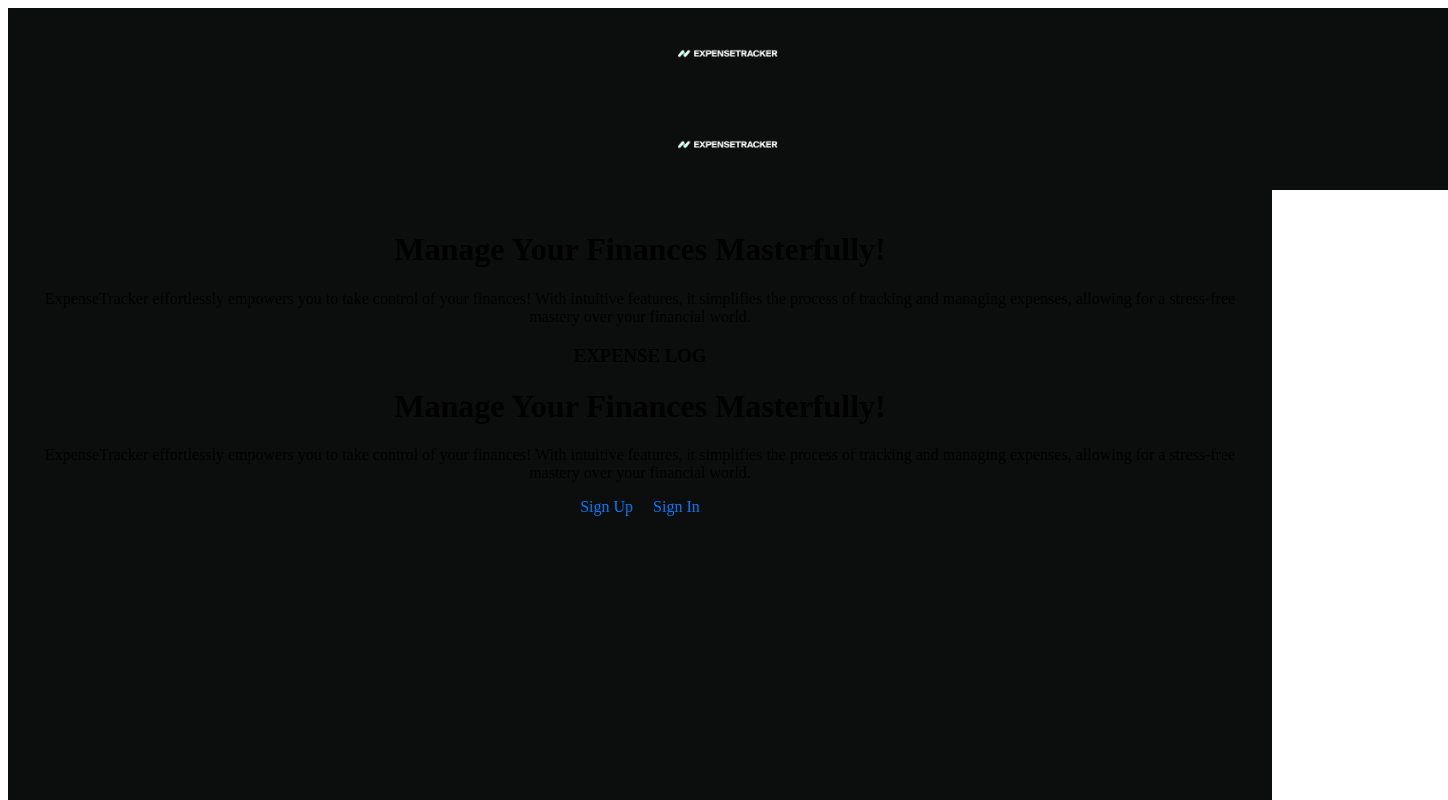
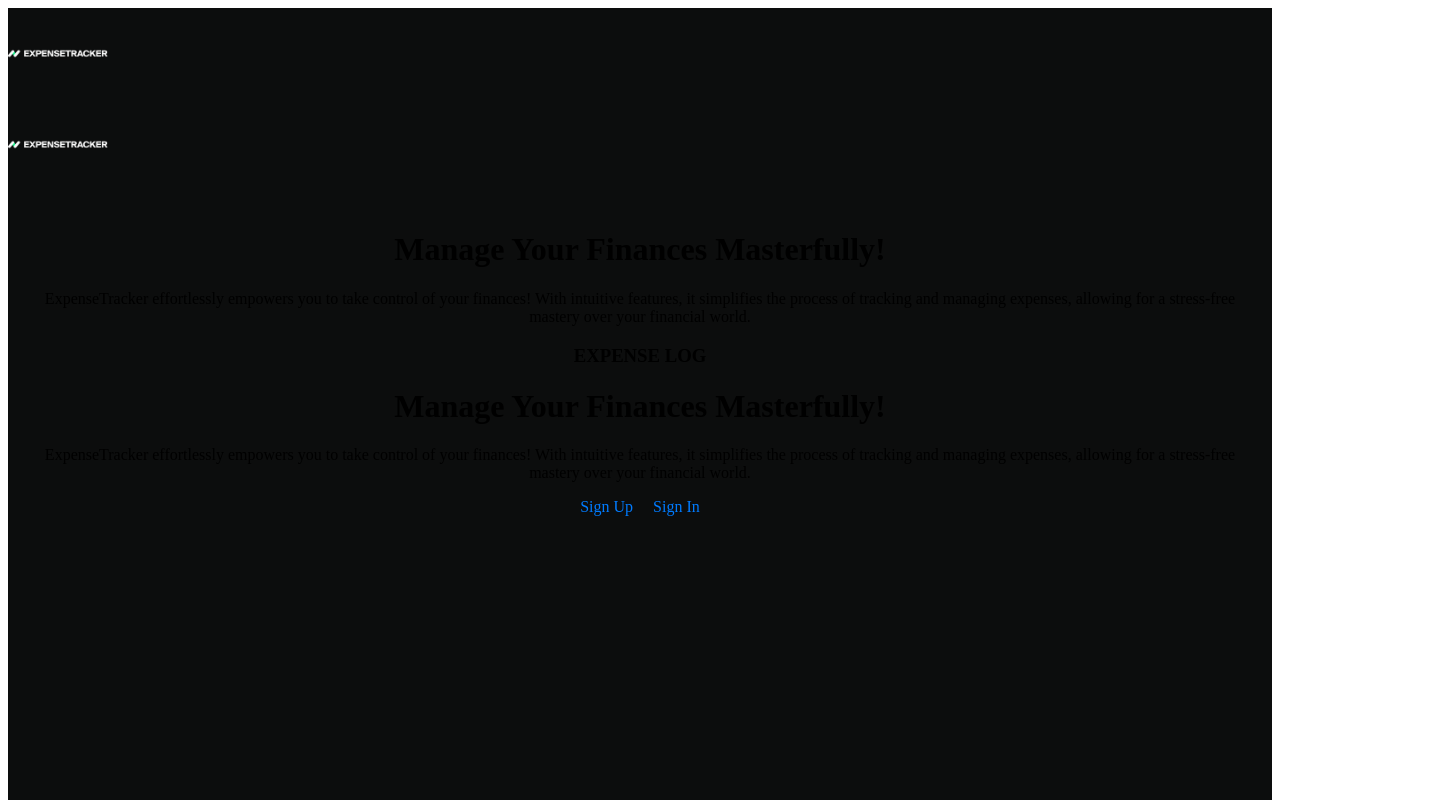
Before and after one commit to Reuelle/Expence-Tracker, a React (Create React App) app: page / in a window 1280 px wide. Shown: the top 800 px of the page, 1448 px wide, since content can reach past the window. Built offline with nearby package versions, Linux system fonts and the light colour scheme.

Commit message:
Update Header.module.css

```diff
--- a/src/components/Header/Header.module.css
+++ b/src/components/Header/Header.module.css
@@ -1,18 +1,24 @@
 .header {
-  width: 1440px;
+  width: 100%;
+  max-width: 1440px;
   height: 91px;
   background-color: #0C0D0D;
   display: flex;
   align-items: center;
-  justify-content: center; /* Center items horizontally */
+  justify-content: space-between;
+  margin: 0 auto;
+
 }
 
 .logo {
   color: #FAFAFA;
   font-size: 1.5rem;
   font-weight: bold;
+  flex: 1;
 }
 
 .nav {
-  /* Add styling for navigation links */
+   flex: 2; /* Allow nav to take up space */
+  display: flex;
+  justify-content: flex-end;
 }
```
